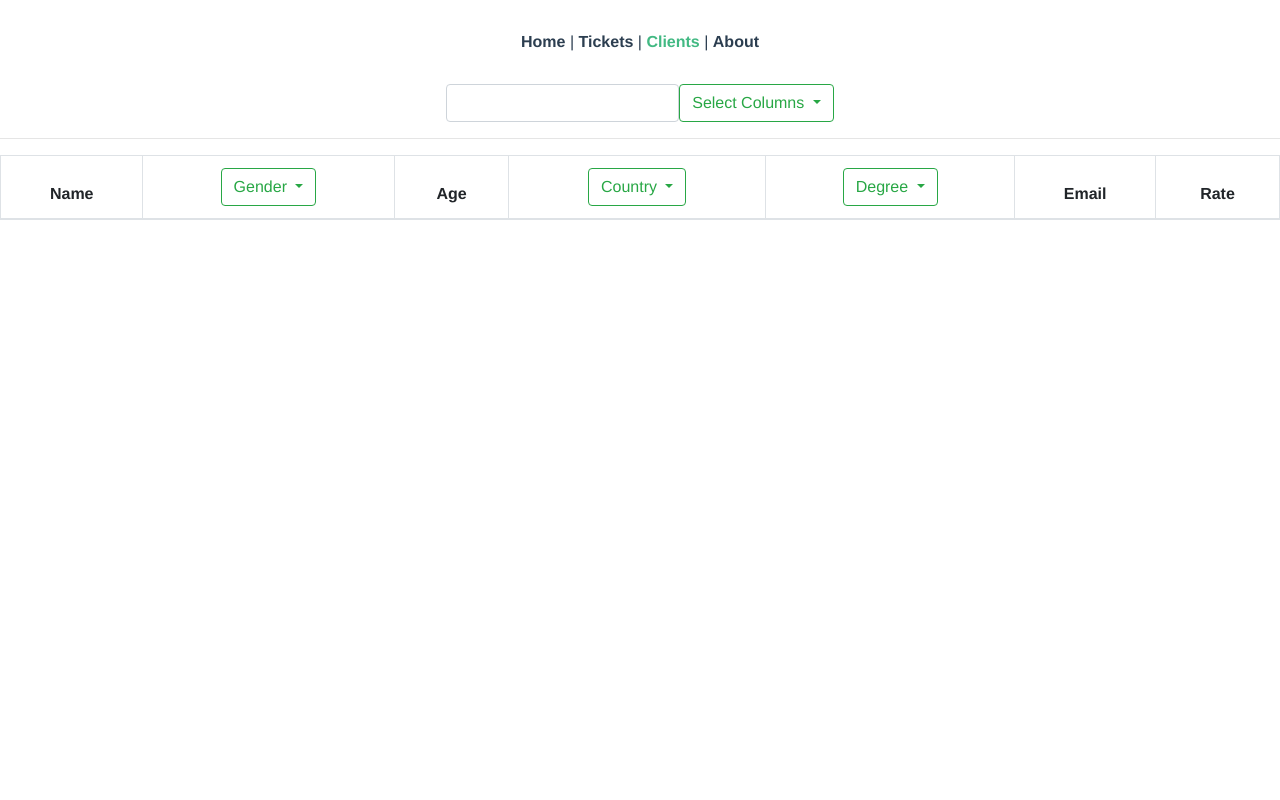
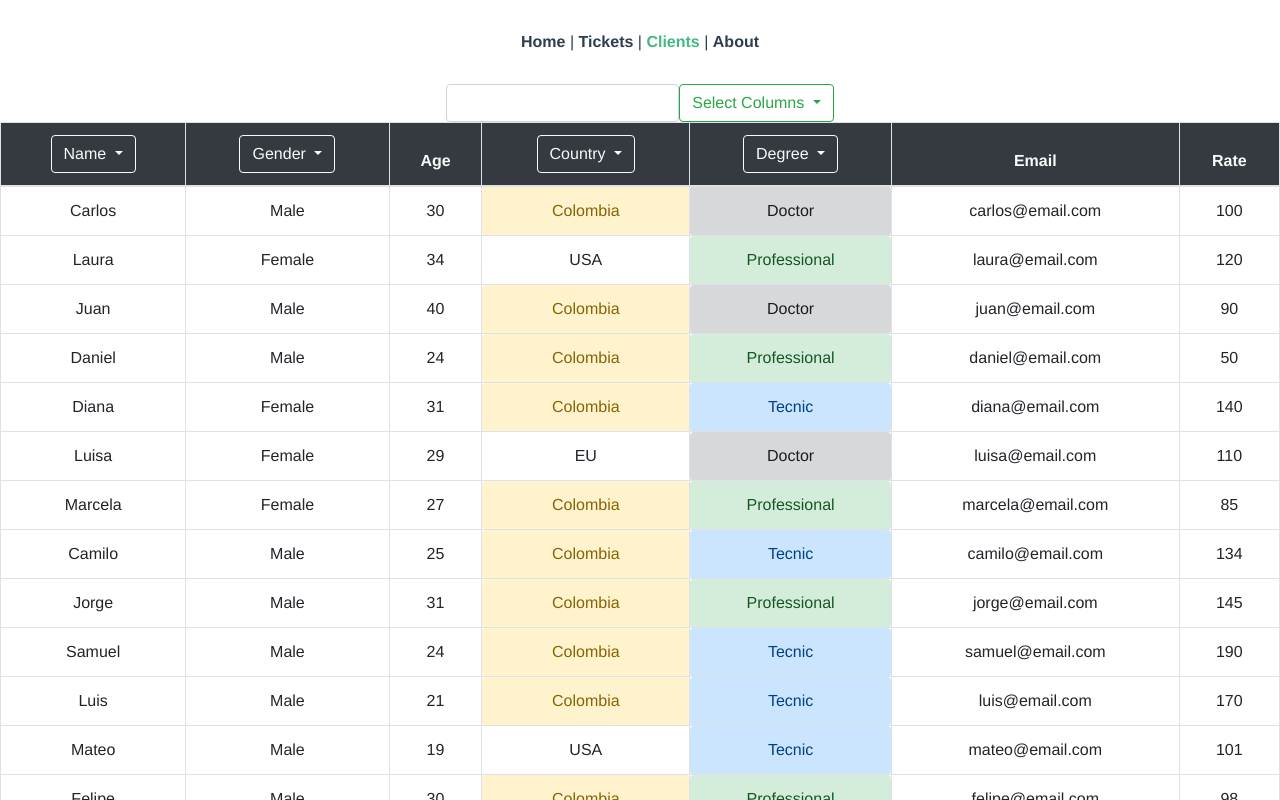
Before and after one commit to juankamiloc93/dynamic-tables, a Vue app: page /clients in a window 1280 px wide. Shown: the top 800 px of the page. Built offline with nearby package versions, Linux system fonts and the light colour scheme.

Commit message:
Version 0.2.1 - added filters with style

```diff
--- a/package.json
+++ b/package.json
@@ -1,6 +1,6 @@
 {
   "name": "dynamic-tables",
-  "version": "0.2.0",
+  "version": "0.2.1",
   "private": true,
   "scripts": {
     "serve": "vue-cli-service serve",
--- a/src/components/Column.vue
+++ b/src/components/Column.vue
@@ -1,7 +1,7 @@
 <template>
     <div class="btn-group">
-        <span v-if="!filters">{{name}}</span>
-        <button v-if="filters" class="btn btn-outline-success dropdown-toggle" type="button" data-toggle="dropdown" aria-haspopup="true" aria-expanded="false">
+        <span v-if="!filters" class="text-light">{{name}}</span>
+        <button v-if="filters" class="btn btn-outline-light dropdown-toggle" type="button" data-toggle="dropdown" aria-haspopup="true" aria-expanded="false">
             <span>{{name}} </span>
         </button>
          <ul class="dropdown-menu" aria-labelledby="dropdownMenuButton">
--- a/src/components/Table.vue
+++ b/src/components/Table.vue
@@ -20,13 +20,12 @@
                 </ul>
             </div>
         </div>
-        <hr>
         <!--Table-->
         <table class="table table-hover table-bordered">
             <!--Columns-->
             <thead>
                 <tr>
-                    <th v-for="(itemHead, indexHead) of getHead" :key="indexHead">
+                    <th class="bg-dark" v-for="(itemHead, indexHead) of getHead" :key="indexHead">
                         <Column
                             :name="itemHead['name']"
                             :filters="itemHead['filters']">
@@ -37,11 +36,8 @@
             <!--body-->
             <tbody>
                 <tr v-for="(bodyItem, bodyIndex) of getBody" :key="bodyIndex">
-                    <td v-for="(headItem, headIndex)  of getHead" :key="headIndex">
-                        <span v-if="headItem['id']">
-                            <input type="checkbox">
-                        </span>
-                        <span>{{bodyItem[headItem['name']]}}</span>
+                    <td v-for="(headItem, headIndex)  of getHead" :key="headIndex" :class="getStyle(headItem['filters'], bodyItem[headItem['name']])">
+                       <span>{{bodyItem[headItem['name']]}}</span>
                     </td>
                 </tr>
             </tbody>
@@ -63,7 +59,21 @@ export default {
     },
     data() {
         return {
-            search: '',
+            search: ''
+        }
+    },
+    methods: {
+        getStyle(filters, value){
+            var style = ''
+            var find = false
+            for(var index=0; !false && filters && index<filters.length; index++){
+                if(value.toString() == filters[index].name){
+                    style = filters[index].style
+                    find = true
+                }
+            }
+            console.log(style)
+            return style
         }
     },
     computed: {
--- a/src/views/Clients.vue
+++ b/src/views/Clients.vue
@@ -18,14 +18,17 @@ export default {
 	            {
 		            "name": "Name",
 					"visible": true,
-					"id": false
+					"id": false,
+					"filters": [
+
+					]
 	            },
 	            {
 		            "name": "Gender",
 					"visible": true,
 					"filters": [
-						"Female",
-						"Male"
+						{"name": "Female", "status": true},
+						{"name": "Male", "status": true}
 					]
 	            },
 	            {
@@ -36,18 +39,18 @@ export default {
 		            "name": "Country",
 					"visible": true,
 					"filters": [
-						"Colombia",
-						"USA",
-						"EU"
+						{"name": "Colombia", "status": true, "style": "alert alert-warning"},
+						{"name": "USA", "status": true},
+						{"name": "EU", "status": true}
 					]
 	            },
 	            {
 		            "name": "Degree",
 					"visible": true,
 					"filters": [
-						"Tecnic",
-						"Professional",
-						"Doctor"
+						{"name": "Tecnic", "status": true, "style": "alert alert-primary"},
+						{"name": "Professional", "status": true, "style": "alert alert-success"},
+						{"name": "Doctor", "status": true, "style": "alert alert-dark"}
 					]
 	            },
 	            {
@@ -109,7 +112,7 @@ export default {
 		            "Name": "Luisa",
 		            "Gender": "Female",
 		            "Age": 29,
-		            "Country": "UE",
+		            "Country": "EU",
 		            "Degree": "Doctor",
 		            "Email": "luisa@email.com",
 		            "Rate": 110
@@ -181,7 +184,7 @@ export default {
 		            "Name": "Diego",
 		            "Gender": "Male",
 		            "Age": 39,
-		            "Country": "UE",
+		            "Country": "EU",
 		            "Degree": "Doctor",
 		            "Email": "diego@email.com",
 		            "Rate": 25
@@ -244,7 +247,7 @@ export default {
 		            "Name": "Javier",
 		            "Gender": "Male",
 		            "Age": 57,
-		            "Country": "UE",
+		            "Country": "EU",
 		            "Degree": "Doctor",
 		            "Email": "javier@email.com",
 		            "Rate": 178
--- a/src/views/Tickets.vue
+++ b/src/views/Tickets.vue
@@ -20,28 +20,25 @@ export default {
                     "visible": true,
                     "id": true,
                     "filters": {}
+
 	            },
 	            {
 		            "name": "Subject",
                     "visible": true,
-                    "filters": {}
+
             	},
 	            {
 		            "name": "Customer Satisfaction",
                     "visible": true,
-                    "filters": [
-                        {"name": "50%", "status": true},
-                        {"name": "80%", "status": true},
-                        {"name": "90%", "status": true}
-                    ]
+
 	            },
 	            {
                     "name": "Priority",
                     "visible": true,
                     "filters": [
-                        {"name": "Low", "status": true},
-                        {"name": "Medium", "status": true},
-                        {"name": "Hight", "status": true}
+                        {"name": "Low", "status": true, "style": "alert alert-secondary"},
+                        {"name": "Medium", "status": true, "style": "alert alert-warning" },
+                        {"name": "Hight", "status": true, "style": "alert alert-danger"}
                     ]
 	            },
 	            {
@@ -49,8 +46,8 @@ export default {
                     "visible": true,
                     "filters": [
                         {"name": "Pending", "status": true},
-                        {"name": "Opened", "status": true},
-                        {"name": "Solved", "status": true}
+                        {"name": "Opened", "status": true, "style": "alert alert-info"},
+                        {"name": "Solved", "status": true, "style": "alert alert-success"}
                     ]
 	            }
             ],
```
